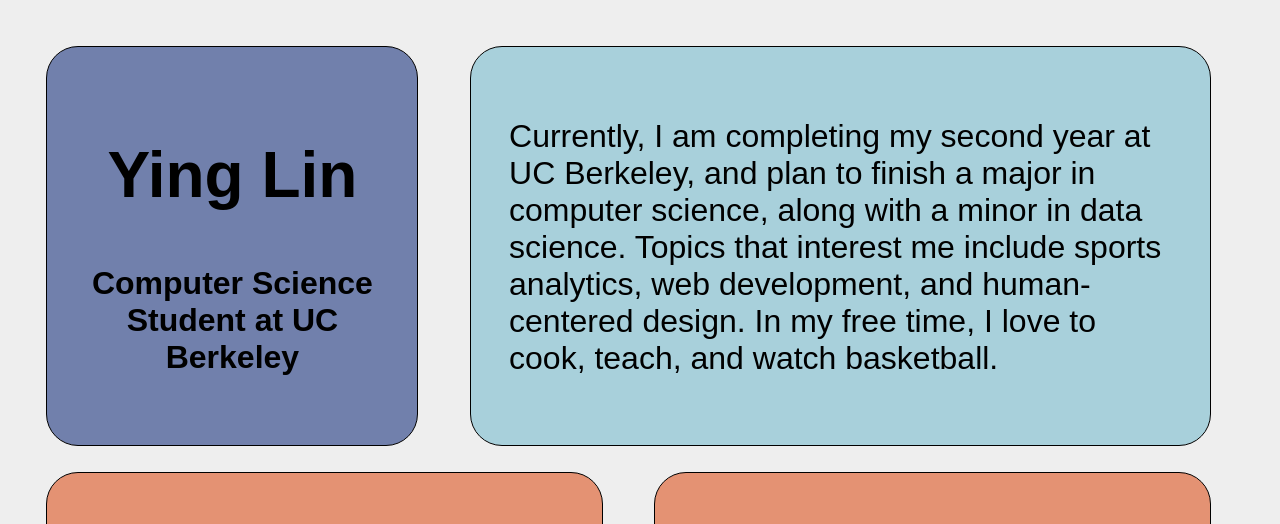
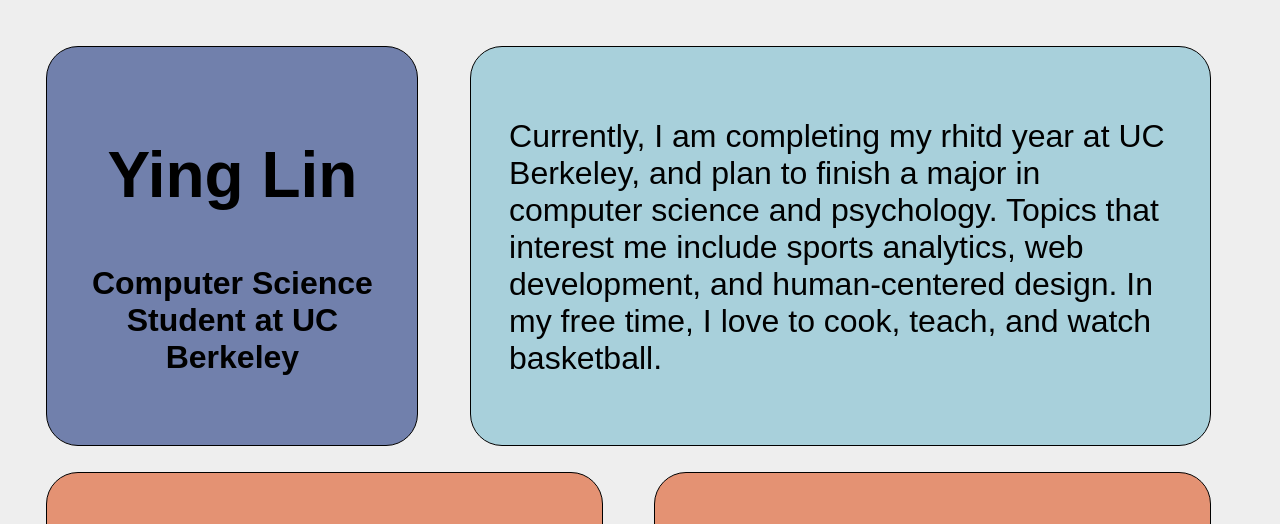
Before and after one commit to yinglin33/yinglin33.github.io, a plain HTML site: page index.html in a window 1280 px wide. Shown: the top 524 px of the page. Drawn offline with Linux system fonts and the light colour scheme.

Commit message:
updated year

```diff
--- a/index.html
+++ b/index.html
@@ -16,12 +16,11 @@
         </div>
         <div class="big">
             <p style="font-size: 4vh;">
-                Currently, I am completing my second year at UC Berkeley,
-                and plan to finish a major in computer science, along with
-                a minor in data science. Topics that interest me include
-                sports analytics, web development, and human-centered design.
-                In my free time, I love to cook, teach, and watch
-                basketball.
+                Currently, I am completing my rhitd year at UC Berkeley,
+                and plan to finish a major in computer science and psychology.
+                Topics that interest me include sports analytics, web development,
+                and human-centered design. In my free time, I love to cook, teach,
+                and watch basketball.
             </p>
         </div>
     </section>
```
